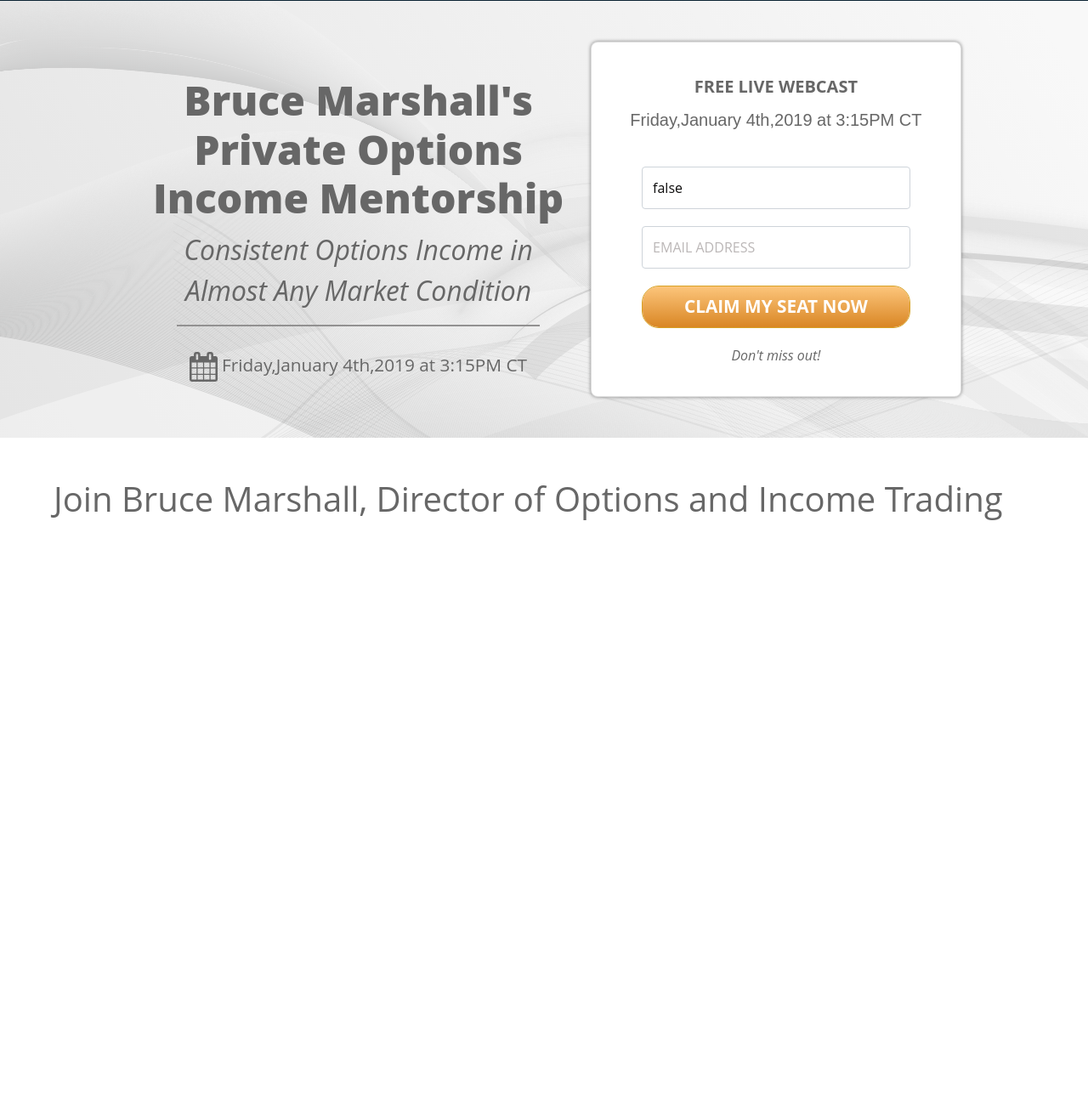
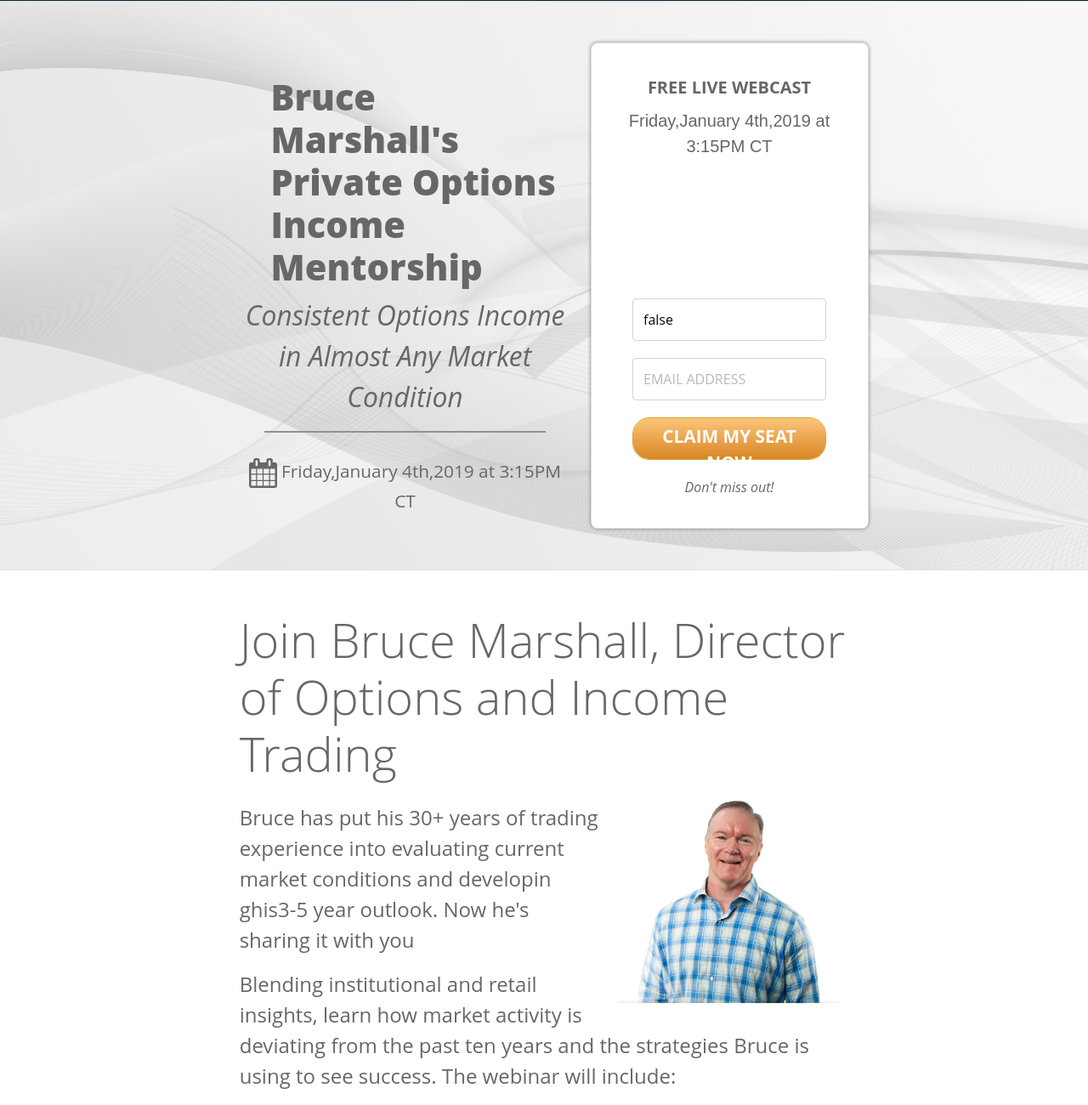
Before and after one commit to markdreed512/simpler-test, a website: page public/index.html in a window 1280 px wide. Shown: the part 107-1407 px from the top of the page at 85% size. Before the commit the page ends 800 px from the top, so only its background shows below. Drawn offline with nearby package versions, Linux system fonts and the light colour scheme.

Commit message:
bruce area

```diff
--- a/public/assets/css/main.scss
+++ b/public/assets/css/main.scss
@@ -46,8 +46,10 @@ body{
         height: 100%;
         #title{
             font-weight: 800;
-            font-size: 3rem;
+            font-size: 2.6rem;
             padding-top: 40px;
+            padding-left: 30px;
+            text-align: left;
         }
         #subtitle{
            font-style: italic;
@@ -108,10 +110,25 @@ body{
 
 
 }
-.bottom-area-title {
-    text-align: center;
-    #bottom-title{
-    // margin: 50px auto 0 auto;
-
+.bottom-half{
+    .bottom-area{
+        text-align: left;
+        #bottom-title{
+            line-height:1.2;
+            font-size:3.5rem;
+        }
+    }
+    .bruce-area{
+        #bruce{
+            width: 40%;
+        }
+        .bruce-p{
+            font-size: 1.5rem;
+            text-align: left;
+        }
     }
 }
+
+.font-weight-light{
+    font-weight: 100 !important;
+}
--- a/public/index.html
+++ b/public/index.html
@@ -22,8 +22,8 @@
             </div>
         </div>
         <div class="container-fluid main">
-            <div class="row top-row  py-md-5">
-                <div class="top-box col-md-8 col-lg-5">
+            <div class="row top-row  py-md-5  border">
+                <div class="top-box col-md-8 col-lg-4">
                     <!-- <img id="bgImg" src="assets/images/bg.png" alt="blue swirly background"> -->
                     <h1 id="title">Bruce Marshall's Private Options Income Mentorship</h1>
                     <p id="subtitle">Consistent Options Income in Almost Any Market Condition</p>
@@ -31,7 +31,7 @@
                     <p id="date"><span id="calendar"><img src="assets/images/calendar.svg" alt=""></span> Friday,January
                         4th,2019 at 3:15PM CT</p>
                 </div>
-                <div id="reg-card" class="card col-md-8 col-lg-4">
+                <div id="reg-card" class="card col-md-8 col-lg-3">
                     <div class="card-body">
                         <h5 class="card-title"><b>FREE LIVE WEBCAST</b></h5>
                         <p id="card-subtitle">Friday,January 4th,2019 at 3:15PM CT</p>
@@ -48,10 +48,19 @@
                 </div>
             </div>
         </div>
-        <div class="container-fluid">
-            <div class="row bottom-area py-5 px-5 mx-auto">
-                <div class="bottom-area-title">
-                    <h1 id="bottom-title">Join Bruce Marshall, Director of Options and Income Trading</h1>
+        <div class="container-fluid bottom-half">
+            <div class="row bottom-area pt-5">
+                <div class="bottom-area-title  col-md-7 mx-auto">
+                    <div class="font-weight-light" id="bottom-title">Join Bruce Marshall, Director of Options and Income Trading</div>
+
+                </div>
+
+            </div>
+            <div class="row bruce-area ">
+                <div class="col-sm-7 mx-auto">
+                    <img class="float-right" src="./assets/images/bruce.png" alt="Bruce Marshall" id="bruce">
+                    <p class="mt-4 bruce-p">Bruce has put his 30+ years of trading experience into evaluating current market conditions and developin ghis3-5 year outlook. Now he's sharing it with you</p>
+                    <p class="bruce-p">Blending institutional and retail insights, learn how market activity is deviating from the past ten years and the strategies Bruce is using to see success. The webinar will include: </p>
                 </div>
             </div>
         </div>
```
Also changed, not shown: public/assets/css/main.css, 1 other file.
